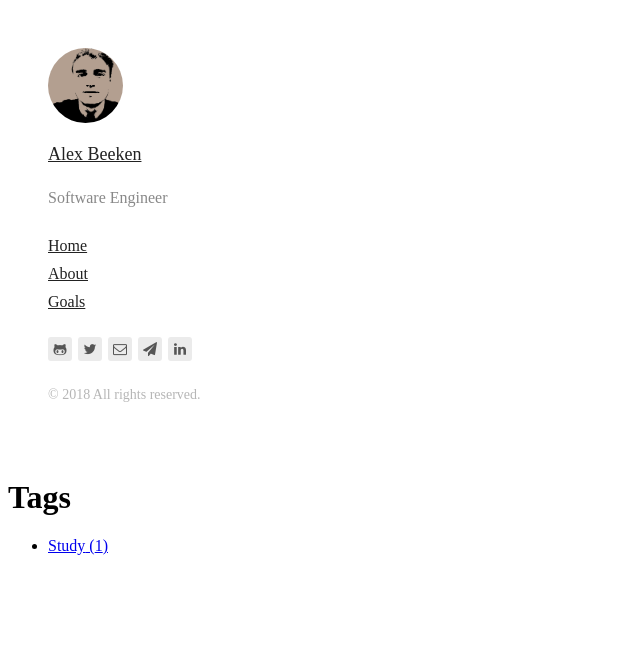
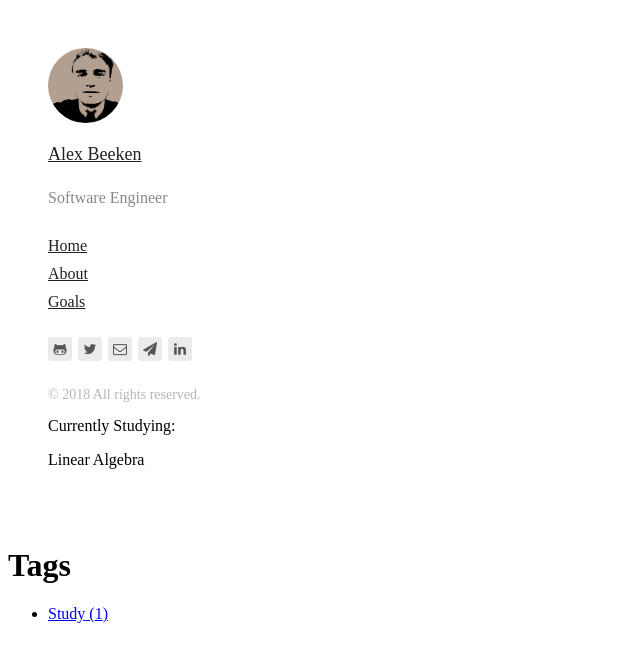
Before and after one commit to alexbeeken/alexlearns, a Gatsby site: page /tags in a window 1280 px wide. Shown: the whole page, without its empty margins (0-640 px from the left). Built offline with nearby package versions, Linux system fonts and the light colour scheme; Gatsby itself is replaced by a stand-in of ours; some packages are replaced by stand-ins of ours; no server answers.

Commit message:
start a progress component to use underneath my user bubble

```diff
--- /dev/null
+++ b/src/components/Progress/data.js
@@ -0,0 +1,10 @@
+module.exports = {
+  courses: [
+    {
+      name: 'Linear Algebra'
+    },
+    {
+      name: 'How to Code I'
+    }
+  ]
+};
--- /dev/null
+++ b/src/components/Progress/index.jsx
@@ -0,0 +1,24 @@
+import React from 'react';
+import Link from 'gatsby-link';
+import moment from 'moment';
+import './style.scss';
+import data from './data.js';
+import axios from 'axios';
+
+class Progress extends React.Component {
+  render() {
+    const {  } = this.props;
+    axios.get('https://api.github.com/users/maecapozzi')
+    .then(response => console.log(response))
+
+    return (
+      <div className="progress">
+        Currently Studying:
+        <p>{data.courses[0].name}</p>
+
+      </div>
+    );
+  }
+}
+
+export default Progress;
--- a/src/components/Sidebar/index.jsx
+++ b/src/components/Sidebar/index.jsx
@@ -2,6 +2,7 @@ import React from 'react';
 import get from 'lodash/get';
 import Link from 'gatsby-link';
 import Menu from '../Menu';
+import Progress from '../Progress';
 import Links from '../Links';
 import profilePic from '../../pages/stencil-alex.png';
 import './style.scss';
@@ -50,6 +51,7 @@ class Sidebar extends React.Component {
             <p className="sidebar__copyright">
               {copyright}
             </p>
+            <Progress />
           </div>
         </div>
       </div>
```
Also changed, not shown: src/components/Progress/style.scss (added).
